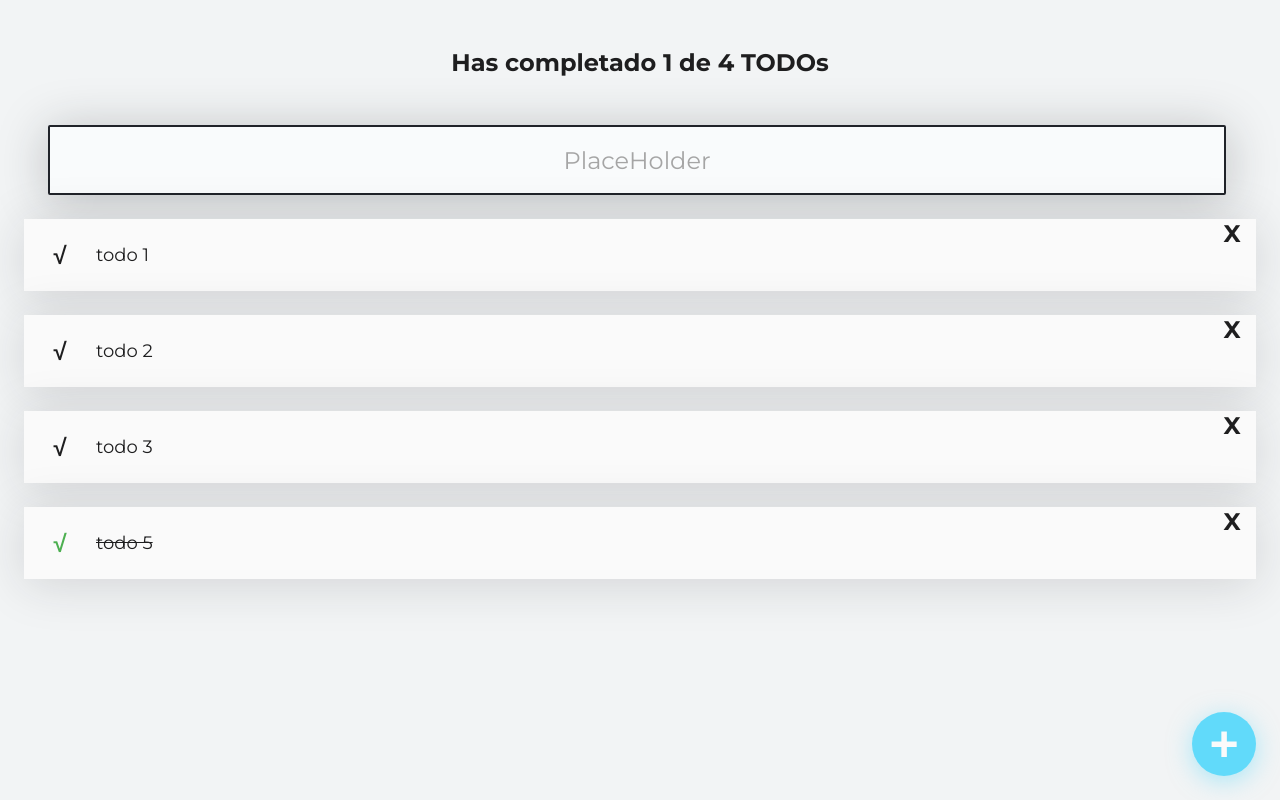
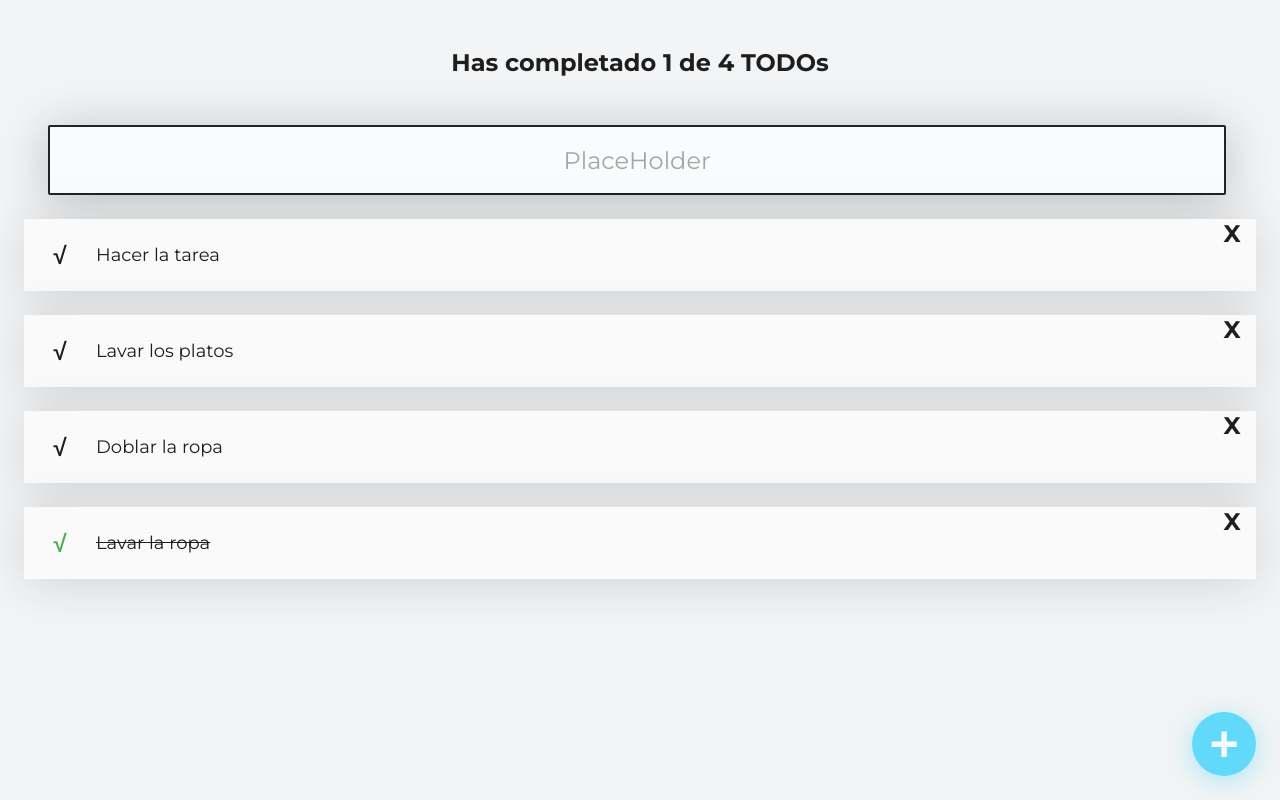
Before and after one commit to jose10josh/todo-webapp, a React (Create React App) app: page / in a window 1280 px wide. Built offline with nearby package versions, Linux system fonts and the light colour scheme.

Commit message:
Add todo filter method

```diff
--- a/src/App.tsx
+++ b/src/App.tsx
@@ -13,10 +13,10 @@ interface TodoItemModel {
 }
 
 const defaultTodos:TodoItemModel[] = [
-  {id: 1, text:"todo 1", completed: false},
-  {id: 2, text:"todo 2", completed: false},
-  {id: 3, text:"todo 3", completed: false},
-  {id: 4, text:"todo 5", completed: true},
+  {id: 1, text:"Hacer la tarea", completed: false},
+  {id: 2, text:"Lavar los platos", completed: false},
+  {id: 3, text:"Doblar la ropa", completed: false},
+  {id: 4, text:"Lavar la ropa", completed: true},
 ]
 
 
@@ -24,9 +24,16 @@ function App() {
   const [todoList, setTodoList] = useState<TodoItemModel[]>(defaultTodos);
   const [searchVal, setSearchVal] = useState("");
 
-
   const completedTodos = todoList.filter(item => item.completed).length
   const totalTodos = todoList.length;
+
+  let serchedTodos:TodoItemModel[] = [];
+  if(searchVal.length <= 0) {
+    serchedTodos = todoList;
+  } else {
+    const searchedText:string = searchVal.toLowerCase();
+    serchedTodos = todoList.filter(item => item.text.toLowerCase().includes(searchedText))
+  }
 
   return (
     <>
@@ -34,7 +41,7 @@ function App() {
       <TodoSearch searchVal={searchVal} setSearchVal={setSearchVal} />
 
       <TodoList>
-        {todoList.map(todoItem => (
+        {serchedTodos.map(todoItem => (
           <TodoItem
             key={todoItem.id}
             text={todoItem.text}
```
